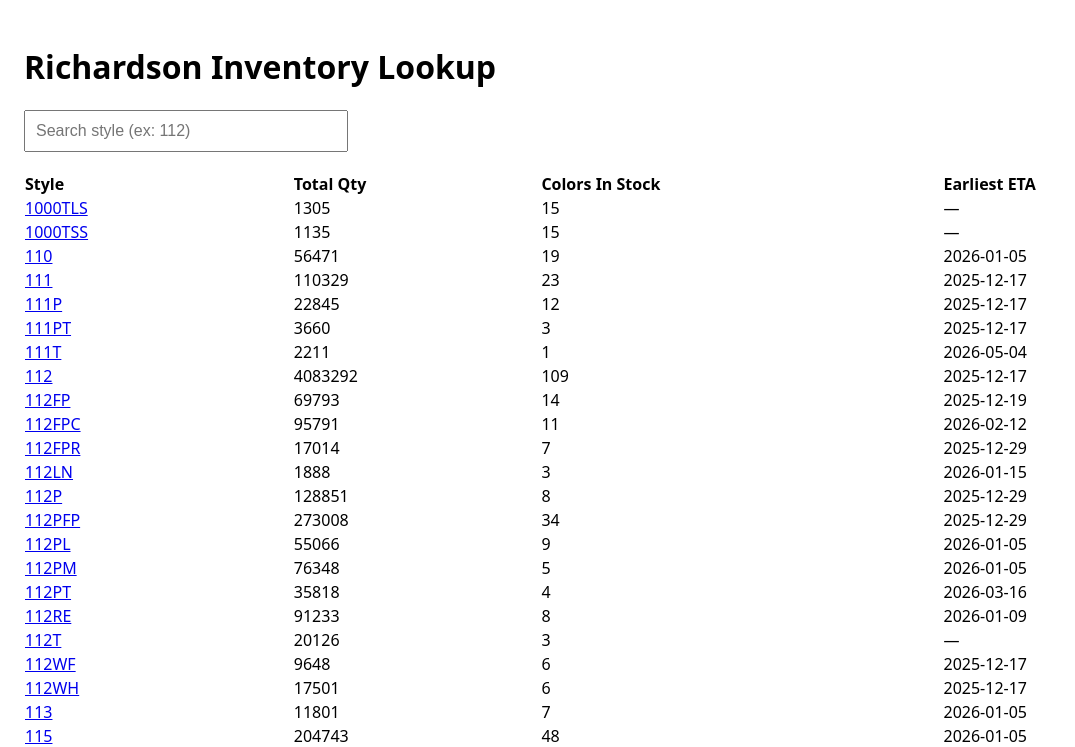
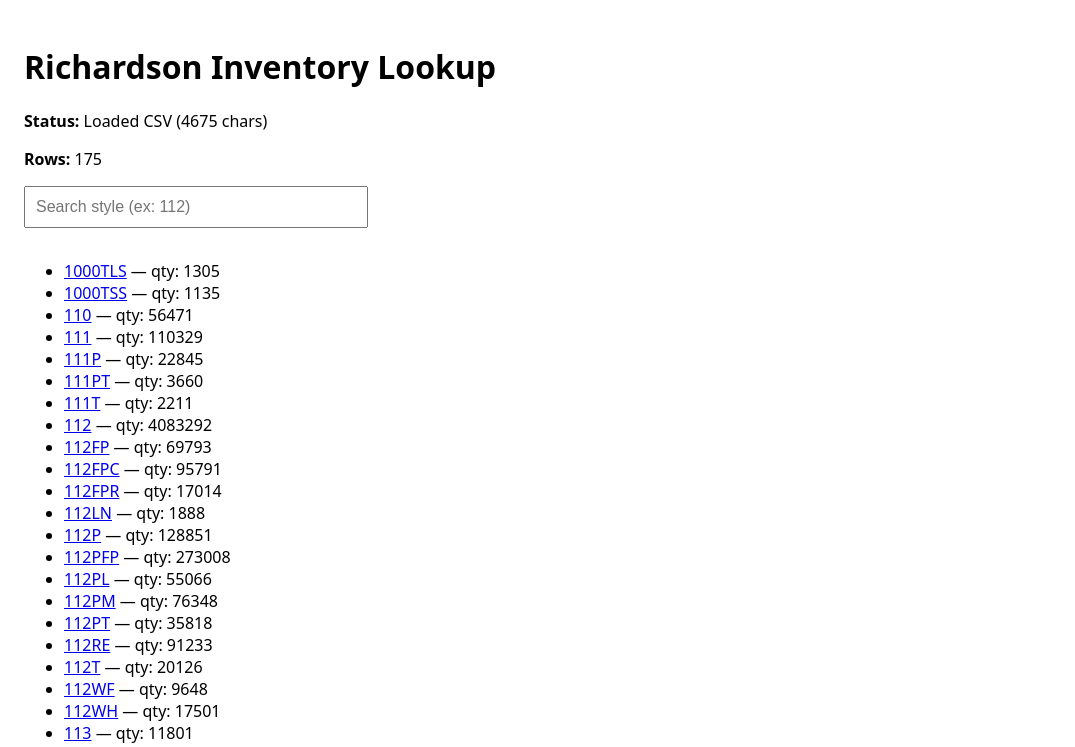
Before and after one commit to beckfurd/richardson-inventory-lookup, a Next.js app: page /richardson in a window 1280 px wide. Shown: the top 747 px of the page, without its empty margins (0-1075 px from the left). Built offline with nearby package versions, Linux system fonts and the light colour scheme.

Commit message:
Update page.tsx

```diff
--- a/app/richardson/page.tsx
+++ b/app/richardson/page.tsx
@@ -3,78 +3,58 @@
 import { useEffect, useState } from "react";
 import Link from "next/link";
 
-type StyleRow = {
-  style: string;
-  style_total_qty: string;
-  color_count: string;
-  in_stock_color_count: string;
-  earliest_eta: string;
-};
-
 export default function RichardsonSearch() {
-  const [rows, setRows] = useState<StyleRow[]>([]);
+  const [status, setStatus] = useState("Loading…");
+  const [rows, setRows] = useState<any[]>([]);
   const [query, setQuery] = useState("");
 
   useEffect(() => {
     fetch("/data/richardson_style_search.csv")
-      .then((res) => res.text())
-      .then((text) => {
-        const lines = text.split("\n");
+      .then(async (res) => {
+        if (!res.ok) throw new Error(`Fetch failed: ${res.status} ${res.statusText}`);
+        const text = await res.text();
+        setStatus(`Loaded CSV (${text.length} chars)`);
+        const lines = text.replace(/\r/g, "").split("\n").filter(Boolean);
+
         const headers = lines[0].split(",");
         const data = lines.slice(1).map((line) => {
           const values = line.split(",");
-          return Object.fromEntries(
-            headers.map((h, i) => [h, values[i]])
-          ) as StyleRow;
+          const obj: any = {};
+          headers.forEach((h, i) => (obj[h] = values[i]));
+          return obj;
         });
+
         setRows(data.filter((r) => r.style));
-      });
+      })
+      .catch((e) => setStatus(`ERROR: ${String(e.message || e)}`));
   }, []);
 
   const filtered = rows.filter((r) =>
-    r.style.toLowerCase().includes(query.toLowerCase())
+    String(r.style || "").toLowerCase().includes(query.toLowerCase())
   );
 
   return (
     <main style={{ padding: 24 }}>
       <h1>Richardson Inventory Lookup</h1>
 
+      <p><strong>Status:</strong> {status}</p>
+      <p><strong>Rows:</strong> {rows.length}</p>
+
       <input
         placeholder="Search style (ex: 112)"
         value={query}
         onChange={(e) => setQuery(e.target.value)}
-        style={{
-          padding: 10,
-          width: 300,
-          marginBottom: 20,
-          fontSize: 16,
-        }}
+        style={{ padding: 10, width: 320, marginBottom: 16, fontSize: 16 }}
       />
 
-      <table style={{ width: "100%", borderCollapse: "collapse" }}>
-        <thead>
-          <tr>
-            <th align="left">Style</th>
-            <th align="left">Total Qty</th>
-            <th align="left">Colors In Stock</th>
-            <th align="left">Earliest ETA</th>
-          </tr>
-        </thead>
-        <tbody>
-          {filtered.map((r) => (
-            <tr key={r.style}>
-              <td>
-                <Link href={`/richardson/style/${r.style}`}>
-                  {r.style}
-                </Link>
-              </td>
-              <td>{r.style_total_qty}</td>
-              <td>{r.in_stock_color_count}</td>
-              <td>{r.earliest_eta || "—"}</td>
-            </tr>
-          ))}
-        </tbody>
-      </table>
+      <ul>
+        {filtered.slice(0, 50).map((r) => (
+          <li key={r.style}>
+            <Link href={`/richardson/style/${r.style}`}>{r.style}</Link>
+            {" — qty: "}{r.style_total_qty ?? "?"}
+          </li>
+        ))}
+      </ul>
     </main>
   );
 }
```
